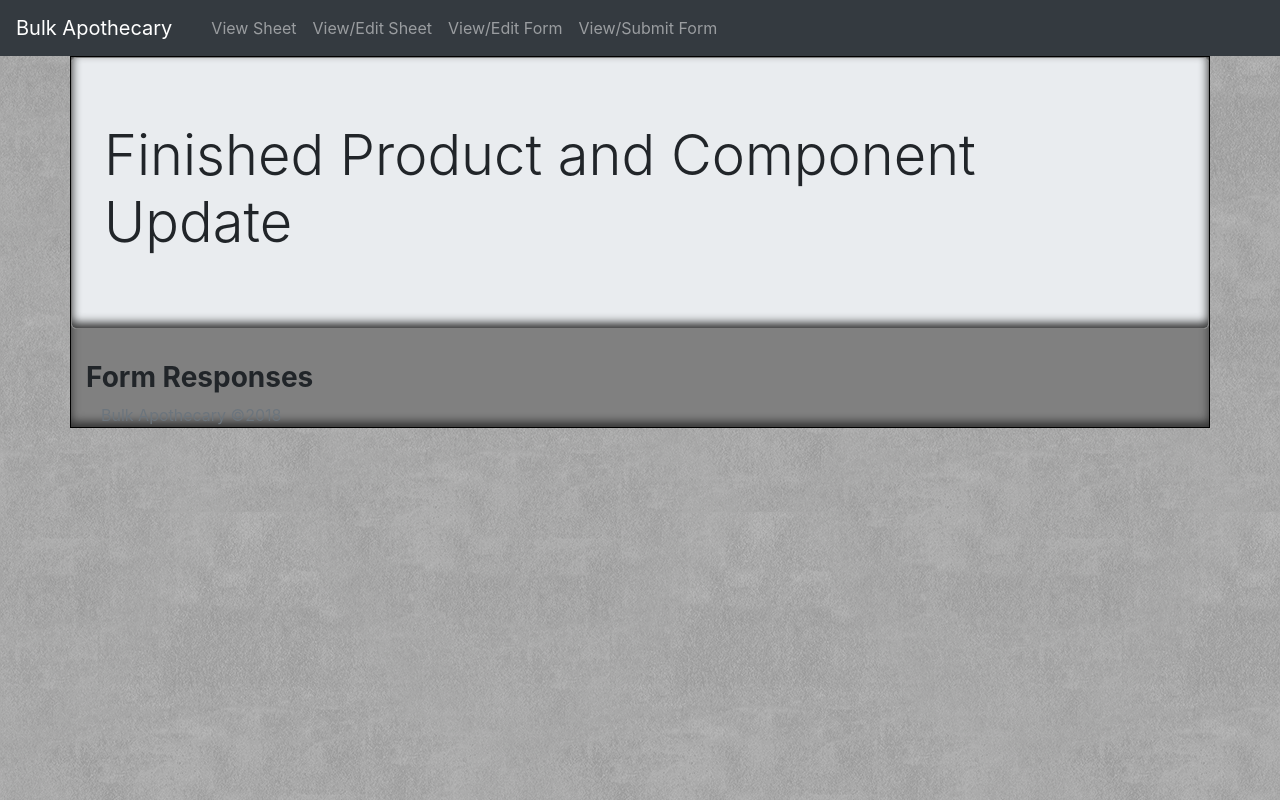
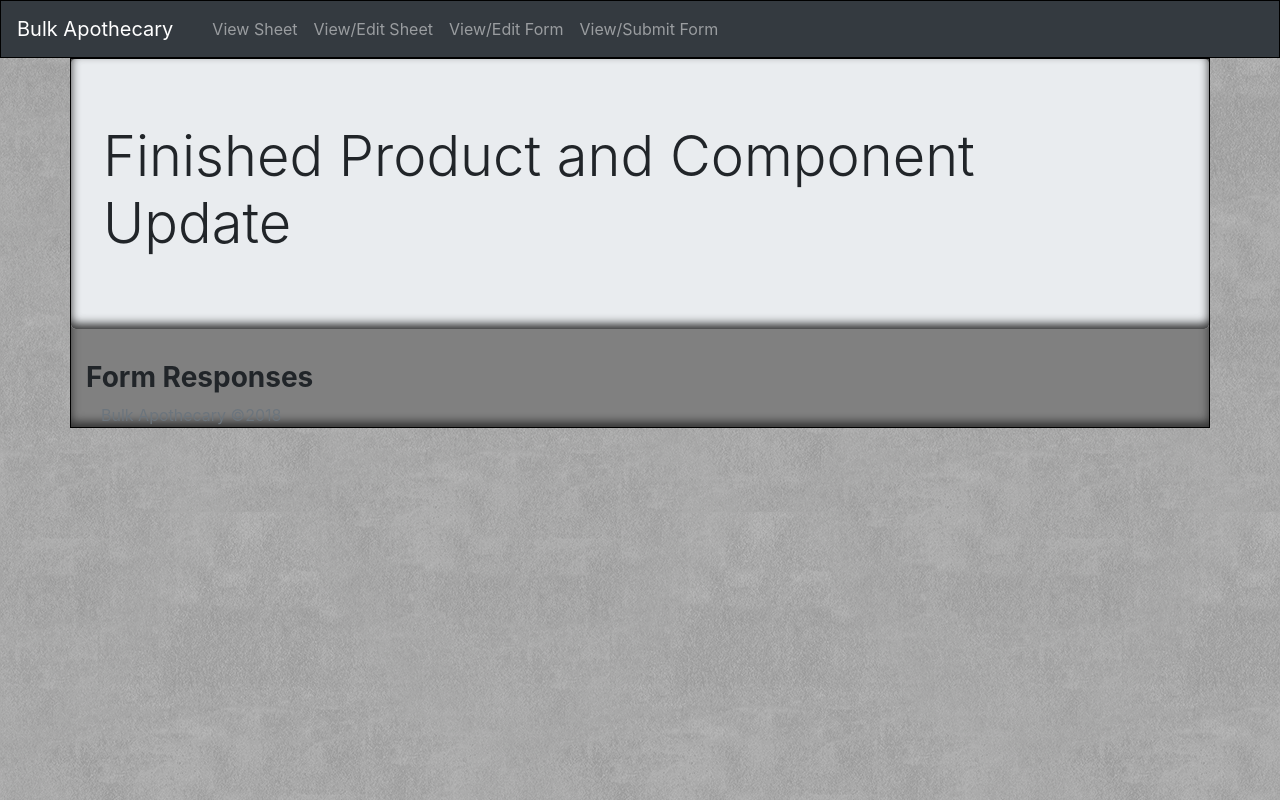
Before and after one commit to iangoodnight/curly-octo-engine, a plain HTML site: page index.html in a window 1280 px wide. Drawn offline with nearby package versions, Linux system fonts and the light colour scheme; some icons are missing.

Commit message:
cleaned up code

```diff
--- a/assets/css/style.css
+++ b/assets/css/style.css
@@ -5,7 +5,7 @@ body {
 }
 
 .jumbotron {
-	border: 1px solid grey;
+	border: 0px 1px 1px 1px solid black;
 	box-shadow: 0px -5px 10px #333333 inset;
 }
 
@@ -15,9 +15,9 @@ body {
 	border: 1px solid black;
 }
 
-/*.panel {
-	background-color: #808080;
-}*/
+.navbar{
+	border: 1px solid black;
+}
 .components {
 	padding: 0px 10px;
 }
```
Also changed, not shown: assets/js/logic.js (+2 -14 lines).
